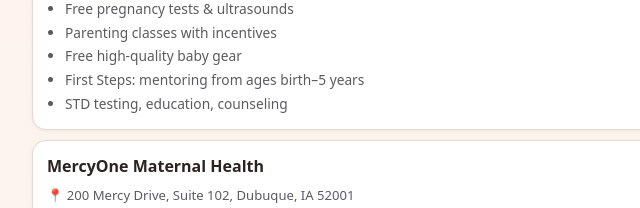
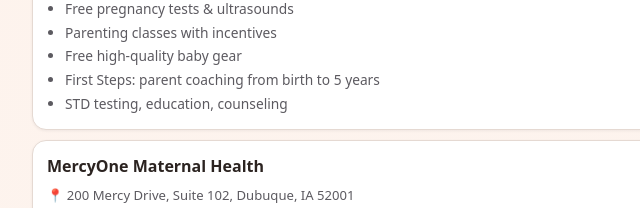
Before and after one commit to MDesign365/Dubuque-Maternal-Resources, a plain HTML site: page index.html in a window 1280 px wide. Shown: the part 458-666 px from the top of the page, 158-798 px from the left. Drawn offline with Linux system fonts and the light colour scheme.

Commit message:
Update index.html

```diff
--- a/index.html
+++ b/index.html
@@ -246,7 +246,7 @@
       <li>Free pregnancy tests & ultrasounds</li>
       <li>Parenting classes with incentives</li>
       <li>Free high-quality baby gear</li>
-      <li>First Steps: mentoring from ages birth–5 years</li>
+      <li>First Steps: parent coaching from birth to 5 years</li>
       <li>STD testing, education, counseling</li>
     </ul>
   </div>
```
